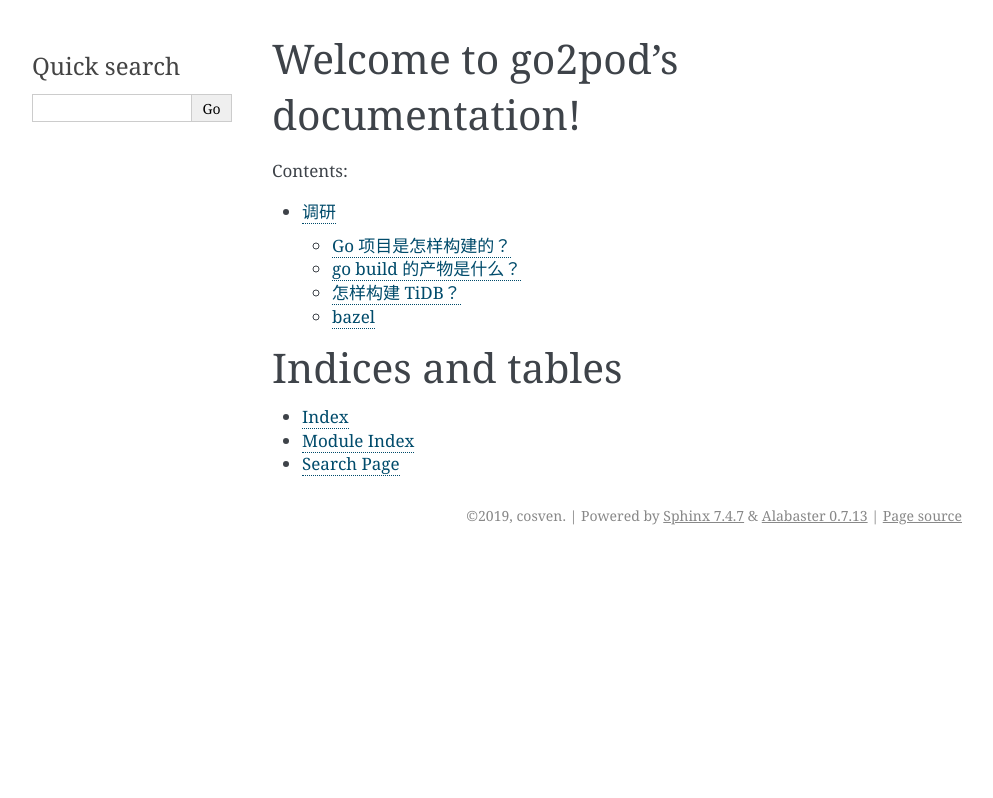
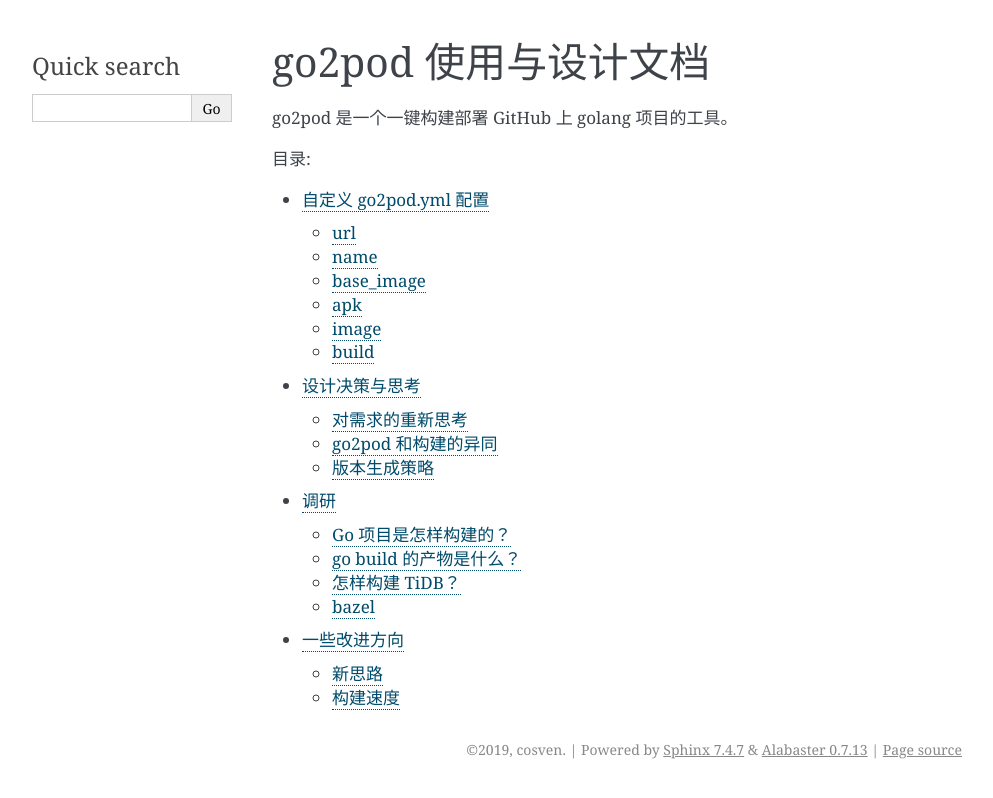
Before and after one commit to cosven/go2pod, a Sphinx documentation site: the page built from docs/source/index.rst, in a window 1280 px wide. Shown: the top 798 px of the page, without its empty margins (148-1141 px from the left). Built offline with Sphinx 7.4.7, drawn with Linux system fonts in a browser that asks for light colours; some of the changed lines change nothing that is shown.

Commit message:
improve docs

```diff
--- a/docs/source/conf.py
+++ b/docs/source/conf.py
@@ -103,6 +103,7 @@
 # refs: http://alabaster.readthedocs.io/en/latest/installation.html#sidebars
 html_sidebars = {
     '**': [
+        'localtoc.html',
         'relations.html',  # needs 'show_related': True theme option to display
         'searchbox.html',
     ]
--- /dev/null
+++ b/docs/source/configuration.rst
@@ -0,0 +1,94 @@
+自定义 go2pod.yml 配置
+========================
+
+url
+-------
+url 可以是一个 GitHub 项目地址，可以是一个项目某个分支、tag 的地址，
+也可以项目在某一个 commit 时对应的地址。
+
+举个例子：
+
+.. code::
+
+   url: https://github.com/elves/elvish
+   url: https://github.com/pingcap/tidb/tree/v3.0.0-beta.1
+   url: https://github.com/elves/elvish/tree/d1421bbe60c33d8b8c96a6717cbfc3916bffced3
+
+.. _config-name:
+
+name
+----------------
+
+name 代指项目名，它在镜像名和 pod 名都会有用到。默认情况下，
+我们取 GitHub 项目的 REPO 名字做为项目名。
+
+举个例子：
+
+.. code::
+
+   name: hello-world
+   name: hi
+
+
+base_image
+---------------
+
+base_image 为项目构建的基础镜像，目前只对 alpine 镜像进行了支持。
+默认值为 ``golang:1.12.4-alpine`` 。
+
+举个例子：
+
+.. code::
+
+   base_image: golang:1.12.4-alpine
+
+
+apk
+---------------
+
+apk 指的 apline apk 包管理工具。我们目前支持给项目配置包依赖，
+可以考虑支持指定 apk 源等。
+
+举个例子，如果项目构建时依赖 make 和 gcc 包，我们可以这样配置：
+
+.. code::
+
+   apk:
+     packages:
+       - make
+       - gcc
+
+
+image
+------------
+项目构建完成后，会产生一个 Docker 镜像， image 字段指定的是这个镜像的名字。
+它的默认值是 ``{name}:{version}-go2pod`` 。其中 ``{name}`` 和 ``{version}``
+均是变量，我们会自动将它替换成对应的值。
+
+其中变量 ``{name}`` 是指项目名 :ref:`config-name` 。 变量 ``version``
+指项目构建的版本，详情可以参考 :ref:`thinking-version` 。
+
+当我们需要使用私有镜像仓库时，我们应该配置这个字段。举个例子，
+假如我们的私有镜像仓库地址为 ``localhost:5000`` ，可以这样配置：
+
+.. code::
+
+   image: localhost:5000/{name}:{version}-go2pod
+
+
+build
+-------------
+
+我们可以设置构建时候的环境变量和构建命令。默认情况下，
+构建命令为 ``go build`` 。
+
+举个例子：
+
+.. code::
+
+   build:
+     env:
+       GO111MODULE: on
+
+     commands:
+       - go build server/main.go
--- a/docs/source/index.rst
+++ b/docs/source/index.rst
@@ -3,18 +3,16 @@
    You can adapt this file completely to your liking, but it should at least
    contain the root `toctree` directive.
 
-Welcome to go2pod's documentation!
+go2pod 使用与设计文档
 ==================================
+
+go2pod 是一个一键构建部署 GitHub 上 golang 项目的工具。
 
 .. toctree::
    :maxdepth: 2
-   :caption: Contents:
+   :caption: 目录:
 
+   configuration
+   thinking
    research
-
-Indices and tables
-==================
-
-* :ref:`genindex`
-* :ref:`modindex`
-* :ref:`search`
+   todo
--- /dev/null
+++ b/docs/source/thinking.rst
@@ -0,0 +1,91 @@
+设计决策与思考
+======================
+
+原始需求如下（后面的每个设计决策都和需求息息相关）
+
+    写一个简单的从代码 (golang) 到 pod 的工具
+
+    要求：
+
+    1. 在配置文件中填写代码 github 地址
+    2. 该工具自动编译对应的 docker image
+    3. 可以使用该工具启动一个 pod ，其中包含该 docker image
+
+.. _thinking-requirements:
+
+对需求的重新思考
+-------------------
+实现 go2pod 后记
+
+当我一开始接收到这个需求的时候，我觉得需求模形比较简单，
+整个过程就类似构建部署。但是当时对部分细节有一些疑问，
+其中最烦恼我的两个疑问是：这个工具是在一个怎样的环境中使用？
+这个工具是给什么人使用？（ **我潜意识觉得这个工具是给开发者使用的** ）
+
+我后来获得这两个疑问的答案：
+
+1. 这个工具由工程师在本地使用，本地有 docker/kubelet 等工具
+2. 工程师了解 kubernetes 的相关知识
+
+获得答案之后，我在脑海中为它简单设想了一个使用场景，觉得挺真实的，
+于是就动手开始编写代码，它就是 go2pod。然而在代码编写过程中，我又思考了一些问题，
+后来得出一个结论： **这不应该是一个在开发者个人电脑上使用的工具，
+它应该是一个公用的系统中的一个组成部分。** 它就是一个简单化的构建部署系统。
+
+**为什么？**
+
+由于配置文件是不存在于项目仓库中的，
+**假设它是由开发者在个人电脑上使用，那么势必会有以下这两个问题：**
+
+1. 对于单个开发者来说，他需要管理这些配置文件，维持配置文件与项目的一对一关系。
+2. 对于同一项目的不同开发者来说，每个开发者本地都可能有一个配置文件，
+   但是内容却不相同。
+
+另外，这个配置文件中，一个关键字段是项目 GitHub 地址。
+**这个设定说明使用这个工具的开发者不会自己在本地修改这个项目。**
+假设他会修改项目代码，是项目的开发者，那么他对这个工具的期望则应该是：
+将自己修改后的代码进行构建部署。
+
+而对于一个公用系统来说，管理项目配置与项目是一个非常轻松并且自然的事情，
+一个公用系统对一个项目进行构建部署时，一个重要参数自然也是项目地址。
+
+**那么，假设工具时给开发者个人在本地使用，这个工具该怎样设计？**
+
+**配置与项目绑定。** 配置文件应该放入代码仓库，它也需要版本控制，
+配置文件不再需要填写 GitHub 地址。
+
+go2pod 和构建的异同
+------------------------
+go2pod 的工作主要可以分为两个部分：镜像构建和镜像发布。
+
+在平常的开发中，我们的很多项目也需要通过 Docker 进行构建，它的一般流程是：
+
+1. *checkout* 仓库的某一个版本代码
+2. 将仓库根目录设置为构建的工作空间，体现在 *Dockerfile* 中的话，
+   就是将 *workdir* 设置为仓库根目录
+3. 安装依赖、运行构建命令
+4. 打包，生成带有 **版本号** 的 *artifact* 。
+   在 Docker 镜像中，版本号常常体现为镜像的 *tag*
+
+go2pod 的镜像构建过程非常相似，基本也是分为四个步骤，第 2,3,4 步基本都是一样，
+但第一步会很较大的差别。 **go2pod 的工作环境是没有代码仓库的，
+go2pod 的工作环境只有一个配置文件。**
+
+
+.. _thinking-version:
+
+版本生成策略
+-----------------
+
+在 go2pod 的场景中，配置文件中 GitHub 地址可能是指向一个特定版本，但也有可能没有版本信息。
+当地址的指向一个特定的 commit 时，类似： *http://github.com/NAMESPACE/REPO/tree/COMMIT-SHA* ，
+我们认为它是指向一个具体的特定版本。而当日志类似 *http://github.com/NAMESPACE/REPO* 时，
+它指向项目主分支，而主分支的版本是随着时间的变化而变化。
+
+在 go2pod 目前的实现中，如果遇到第二中情景，go2pod 会使用分支名（也可能是 tag）
+和时间戳作为项目的构建版本。
+
+构建版本主要体现在构建产物：Docker 镜像上。举个例子，
+对于项目 *http://github.com/NAMESPACE/REPO* ，它的构建产物（Docker 镜像）
+名字会类似 *REPO:master-{timestamp}-go2pod* 。对于项目地址为 *http://github.com/NAMESPACE/REPO/tree/COMMIT-SHA* ，
+它的构建产物名字类似 *REPO:{COMMIT-SHA}-go2pod* 。
--- /dev/null
+++ b/docs/source/todo.rst
@@ -0,0 +1,20 @@
+一些改进方向
+===================
+
+新思路
+--------
+参考 :ref:`thinking-requirements`
+
+构建速度
+----------
+
+go 的依赖管理机制让 go 项目在编译时需要大量的访问 GitHub/gopkg/golang.org
+等网站，这对于国内开发者来说，非常的不友好。
+
+当我们在本地使用 go build 构建时，即使一次 go build 失败，
+我们可以比较方便的重新来过，之前下载的依赖在之后的 go build 中可以继续使用。
+
+而在 go2pod 目前的设计中，每次构建都几乎是从 0 开始，
+在网络条件不好的情况下，构建速度会比较慢，甚至会导致构建失败。
+
+- 不知道是否可以缓存 ``$GOPATH/pkg/mod`` 等目录？
```
